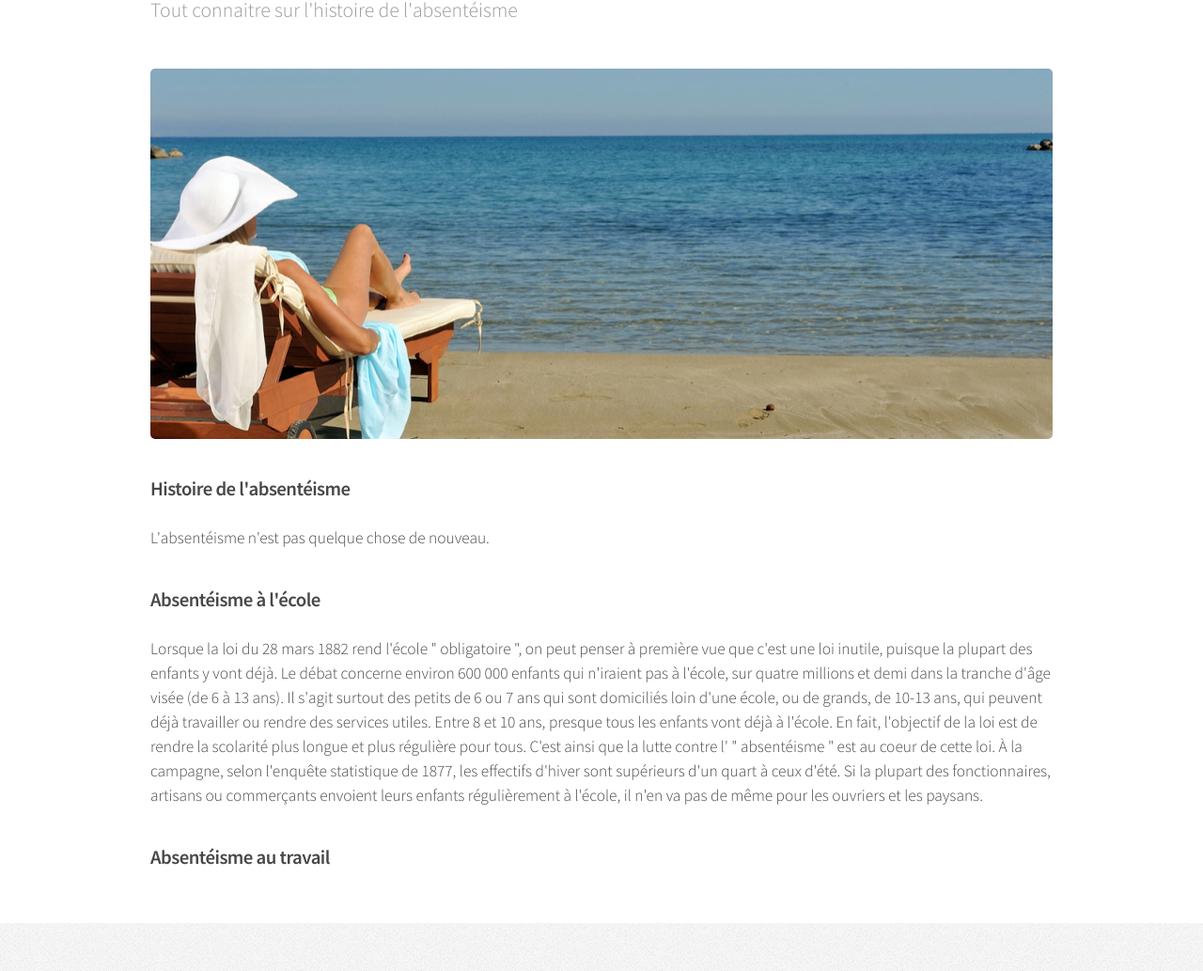
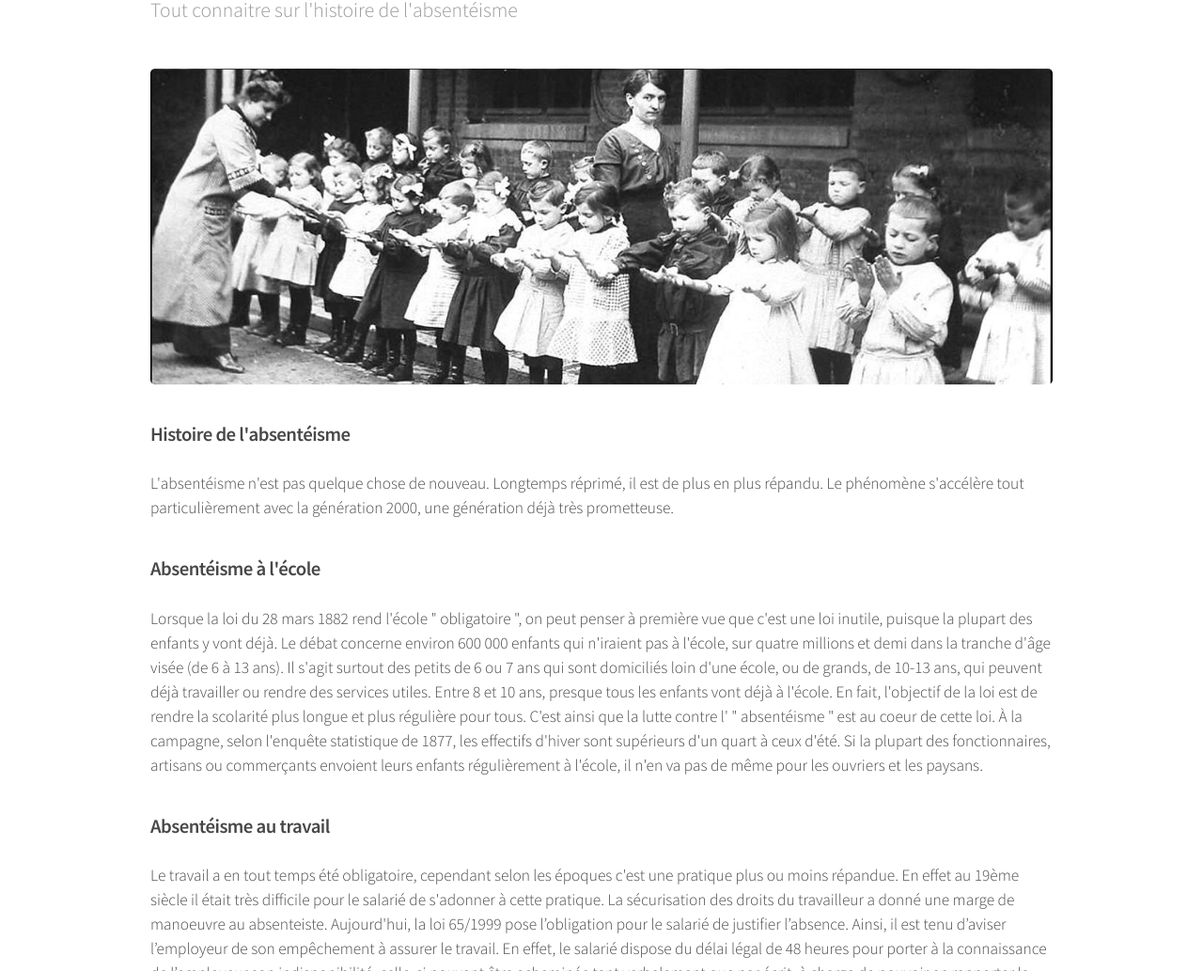
Before and after one commit to Girox64/GuideAbsenteisme, a plain HTML site: page histoire.html in a window 1280 px wide. Shown: the part 297-1330 px from the top of the page at 94% size. Drawn offline with Linux system fonts and the light colour scheme.

Commit message:
histoire

```diff
--- a/histoire.html
+++ b/histoire.html
@@ -76,10 +76,10 @@
 								<p>Tout connaitre sur l'histoire de l'absentéisme</p>
 							</header>
 
-							<span class="image featured"><img src="images/plage.jpg" alt="" /></span>
+							<span class="image featured"><img src="images/ecole18eme.jpg" alt="" /></span>
 
 							<h3 id="histoire">Histoire de l'absentéisme</h3>
-							<p id="aqui">L'absentéisme n'est pas quelque chose de nouveau. </p>
+							<p id="aqui">L'absentéisme n'est pas quelque chose de nouveau. Longtemps réprimé, il est de plus en plus répandu. Le phénomène s'accélère tout particulièrement avec la génération 2000, une génération déjà très prometteuse.</p>
 
 							<h3 id="absentEcole">Absentéisme à l'école</h3>
 							<p>Lorsque la loi du 28 mars 1882 rend l'école " obligatoire ", on peut penser à première vue que c'est une loi inutile, puisque la plupart
@@ -94,7 +94,11 @@
 							<p></p>
 
 							<h3 id="absentTravail">Absentéisme au travail</h3>
-
+								<p>Le travail a en tout temps été obligatoire, cependant selon les époques c'est une pratique plus ou moins répandue. En effet au 19ème siècle
+								il était très difficile pour le salarié de s'adonner à cette pratique. La sécurisation des droits du travailleur a donné une marge de manoeuvre
+								au absenteiste. Aujourd'hui, la loi 65/1999 pose l’obligation pour le salarié de justifier l’absence. Ainsi, il est tenu d’aviser l’employeur de
+									son empêchement à assurer le travail. En effet, le salarié dispose du délai légal de 48 heures pour porter à la connaissance de l’employeur
+									son indisponibilité, celle-ci pouvant être acheminée tant verbalement que par écrit, à charge de pouvoir en rapporter la preuve. Faute de satisfaire à cette obligation, le salarié se trouverait dans une situation inconfortable assimilée à un abandon de travail constitutif d’une faute lourde pouvant entraîner la rupture justifiée de son contrat sans indemnité aucune.</p>
 							<p> </p>
 
 						</article>
```
Also changed, not shown: images/ecole18eme.jpg (added).
